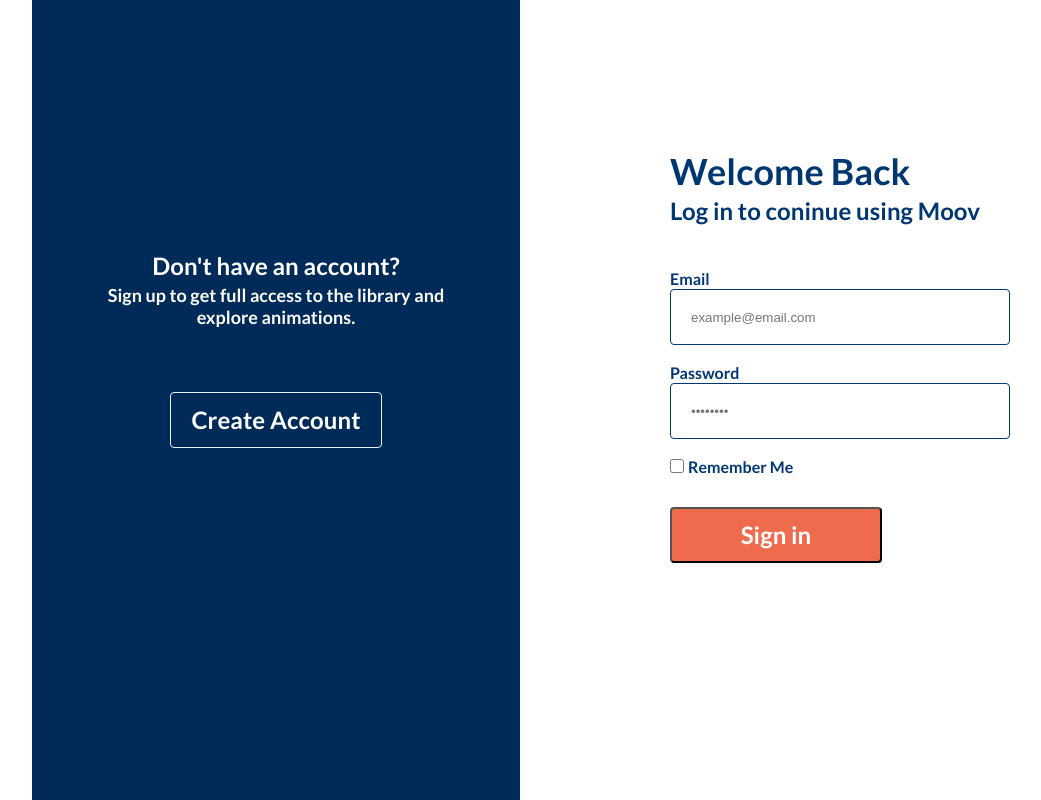
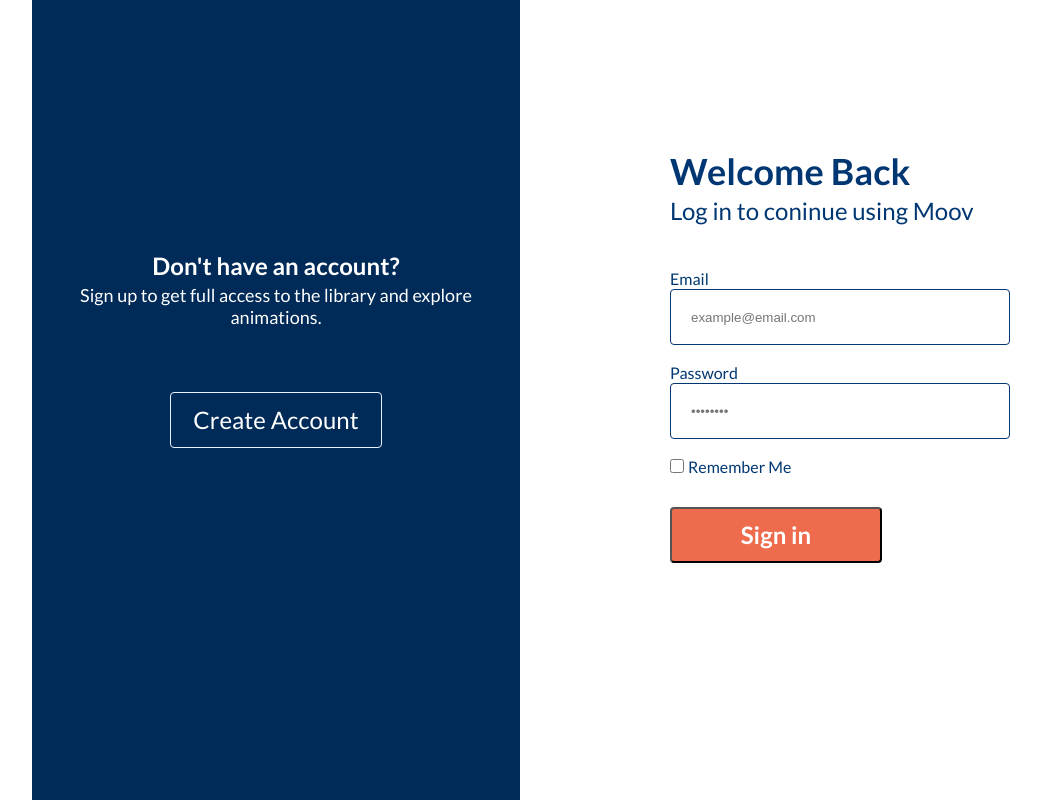
Before and after one commit to zuri-training/Animation-Library---Team-92-Repo, a Django app: page /account/login/ in a window 1280 px wide. Shown: the whole page, without its empty margins (64-1105 px from the left). Run offline with Django 4.2, Linux system fonts and the light colour scheme.

Commit message:
fix bold font in sign up section

```diff
--- a/moov_website/static/css/login.css
+++ b/moov_website/static/css/login.css
@@ -1,4 +1,5 @@
 @import url('https://fonts.googleapis.com/css2?family=Lato:wght@700&display=swap');
+@import url('https://fonts.googleapis.com/css2?family=Lato&display=swap');
 
 *{
     margin: 0;
```
Also changed, not shown: moov_website/accounts/migrations/0001_initial.py (deleted), moov_website/accounts/migrations/__init__.py (deleted).
